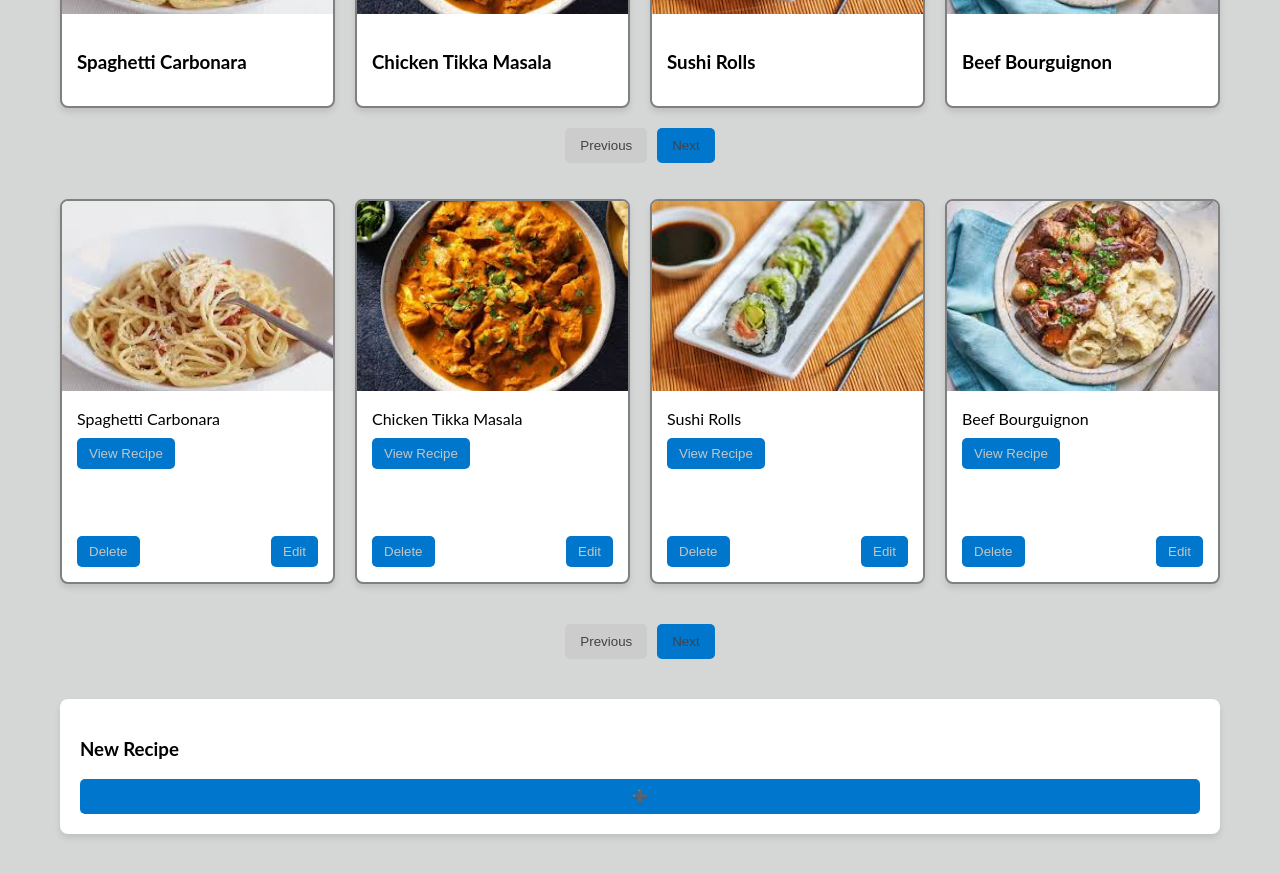
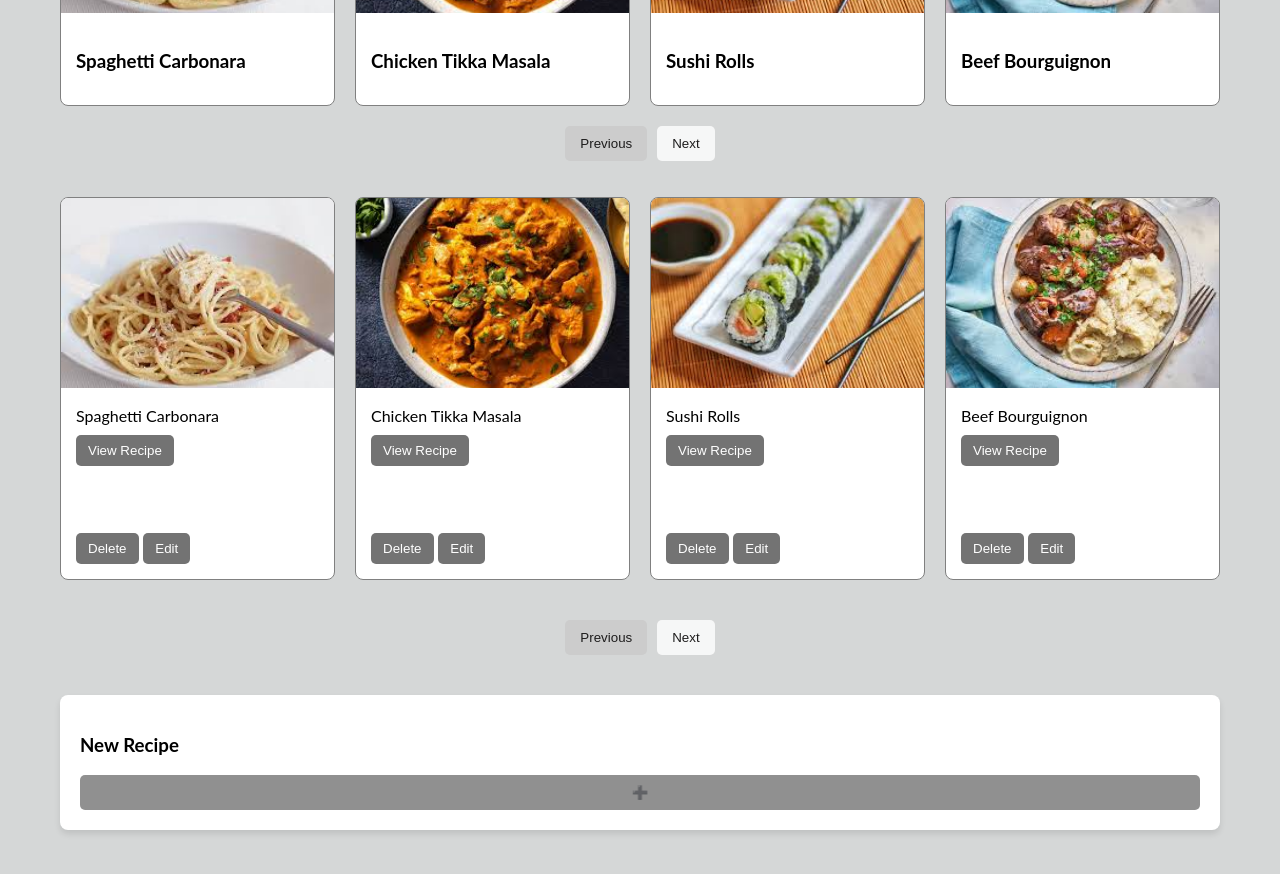
Before and after one commit to khanyajara/recipe-app, a React (Create React App) app: page / in a window 1280 px wide. Shown: the part 540-1414 px from the top of the page. Built offline with nearby package versions, Linux system fonts and the light colour scheme; sample sign-in values are in the browser's storage.

Commit message:
edit function works

```diff
--- a/src/App.css
+++ b/src/App.css
@@ -84,7 +84,8 @@ button {
 }
 
 button:hover {
-  background-color: #73e2d3;
+  background-color: #3087d8;
+  color: white;
   transform: scale(1.05);
 }
 
--- a/src/recipe.css
+++ b/src/recipe.css
@@ -59,9 +59,9 @@ body {
 .recipe-card {
   background: white;
   border-radius: 8px;
-  box-shadow: 0 4px 6px rgba(0, 0, 0, 0.1);
+
   overflow: hidden;
-  border: 2px solid grey;
+  border: 1px solid grey;
   display: flex;
   flex-direction: column;
   justify-content: space-between;
@@ -79,8 +79,8 @@ body {
 
 .recipe-btn,
 .action-btn {
-  background-color: #0077cc;
-  color: rgb(197, 197, 197);
+  background-color: #737373;
+  color: rgb(255, 255, 255);
   border: none;
   padding: 8px 12px;
   cursor: pointer;
@@ -95,7 +95,7 @@ body {
 
 .pods {
   display: flex;
-  justify-content: space-between;
+  gap: 0.15rem;
 }
 
 
@@ -107,8 +107,8 @@ body {
 }
 
 .pagination button {
-  background-color: #0077cc;
-  color: rgb(68, 66, 66);
+  background-color: #ffffffcc;
+  color: rgb(30, 29, 29);
   border: none;
   padding: 10px 15px;
   cursor: pointer;
@@ -140,7 +140,7 @@ body {
 
 .recipe-form button {
   width: 100%;
-  background-color: #0077cc;
+  background-color: #737373c9;
   color: white;
   border: none;
   padding: 10px;
@@ -157,11 +157,11 @@ body {
   position: fixed;
   bottom: 20px;
   right: 20px;
-  background: #0077cc;
+  background: #c2e2f7da;
   color: white;
   padding: 15px;
   border-radius: 8px;
-  box-shadow: 0 4px 6px rgba(0, 0, 0, 0.1);
+
   animation: fadeIn 0.5s ease-in-out;
 }
 
--- a/src/recipe.js
+++ b/src/recipe.js
@@ -197,7 +197,7 @@ const RecipeApp = ({ loggedInUser }) => {
     setPopup({ isOpen: true, recipe });
     setTimeout(() => {
       setPopup({ isOpen: false, recipe: null });
-    }, 5000);
+    }, 60000);
   };
 
   if (isLoading) {
```
